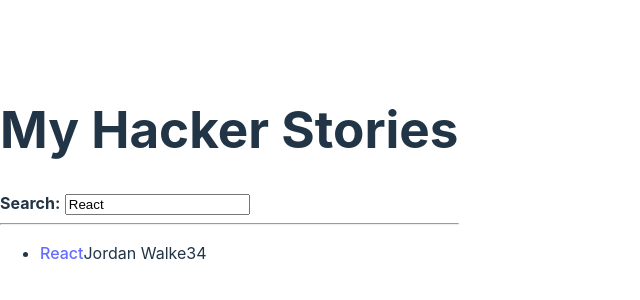
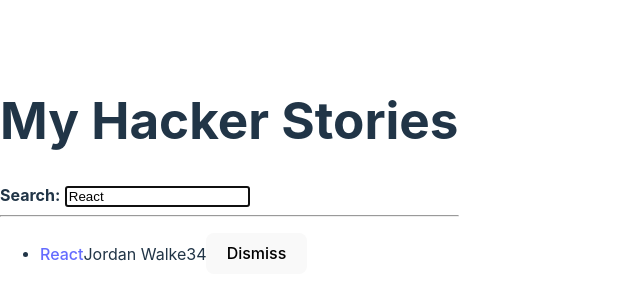
Before and after one commit to JoelPM/hacker-stories, a React (Vite) app: page / in a window 1280 px wide. Shown: the part 226-526 px from the top of the page, without its empty margins (0-640 px from the left). Built offline with nearby package versions, Linux system fonts and the light colour scheme.

Commit message:
progress

```diff
--- a/src/App.jsx
+++ b/src/App.jsx
@@ -19,7 +19,7 @@
     author: 'Lucas Meyer',
     num_comments: 3,
     points: 4,
-    objectID: 0,
+    objectID: 3,
   },
   {
     title: 'React',
@@ -48,6 +48,14 @@
     setSearchTerm(event.target.value);
   };
 
+  const handleRemoveStory = (item) => {
+    const newStories = stories.filter(
+      (story) => item.objectID !== story.objectID
+    );
+
+    setStories(newStories);
+  };
+
   const searchedStories = stories.filter((story) => story.title.toLowerCase().includes(searchTerm.toLowerCase()));
 
   return (
@@ -56,44 +64,77 @@
       <InputWithLabel
         id="search"
         value={searchTerm}
+        isFocused
         onInputChange={handleSearch}>
         <strong>Search:</strong>
       </InputWithLabel>
       <hr />
-      <List list={searchedStories} />
+      <List list={searchedStories} onRemoveItem={handleRemoveStory}/>
     </div>
   );
 };
 
-const InputWithLabel = ({id, value, type = 'text', onInputChange, children}) => (
+const InputWithLabel = ({
+  id,
+  value,
+  type = 'text',
+  onInputChange,
+  isFocused,
+  children
+}) => {
+  const inputRef = React.useRef();
+
+  React.useEffect(() => {
+    if (isFocused && inputRef.current) {
+      inputRef.current.focus();
+    }
+  }, [isFocused]);
+
+  return (
     <>
       <label htmlFor={id}>{children}</label>
       &nbsp;
       <input
+        ref={inputRef}
         id={id}
         type={type}
         value={value}
         onChange={onInputChange} />
     </>
   );
+};
 
-const List = ({list}) => (
+const List = ({list, onRemoveItem}) => (
   <ul>
-    {list.map(({ objectID, ...item }) => (
-      <Item key={objectID} {...item} />
+    {list.map((item) => (
+      <Item
+        key={item.objectID}
+        item={item}
+        onRemoveItem={onRemoveItem}/>
     ))}
   </ul>
 );
 
-const Item = ({ url, title, author, num_comments, points }) => (
-  <li>
-    <span>
-      <a href={url}>{title}</a>
-    </span>
-    <span>{author}</span>
-    <span>{num_comments}</span>
-    <span>{points}</span>
-  </li>
-);
+const Item = ({ item, onRemoveItem }) => {
+  const handleRemoveItem = () => {
+    onRemoveItem(item);
+  };
+
+  return (
+    <li>
+      <span>
+        <a href={item.url}>{item.title}</a>
+      </span>
+      <span>{item.author}</span>
+      <span>{item.num_comments}</span>
+      <span>{item.points}</span>
+      <span>
+        <button type="button" onClick={() => onRemoveItem(item)}>
+          Dismiss
+        </button>
+      </span>
+    </li>
+  );
+};
 
 export default App;
```
